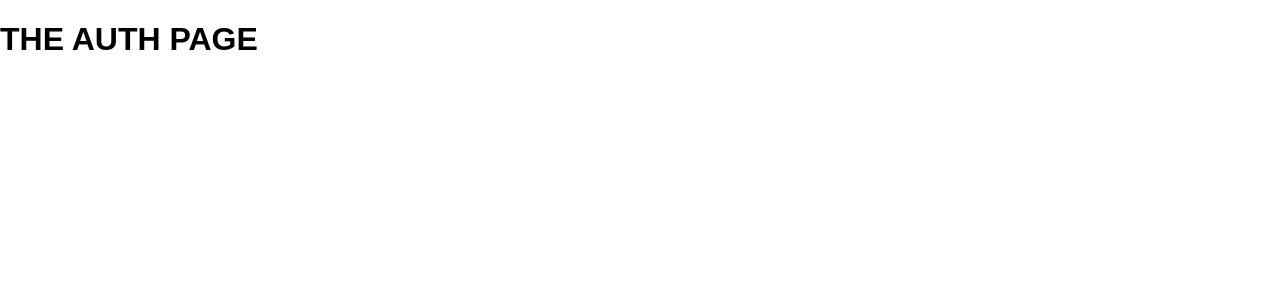
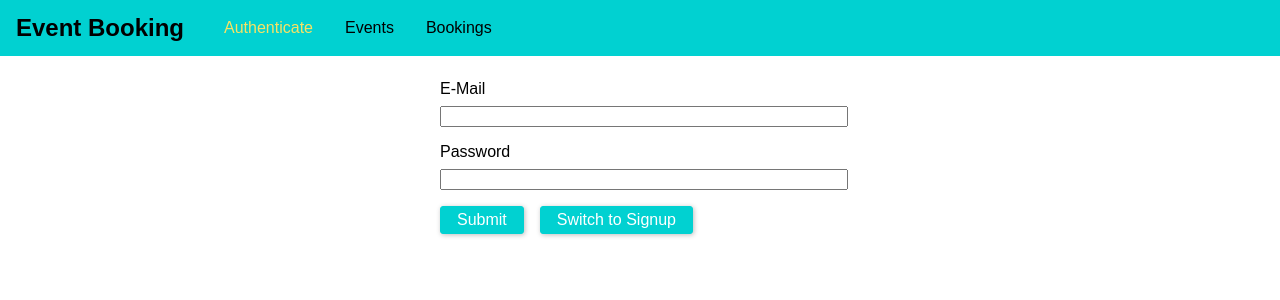
Before and after one commit to VanessaMora702/Event-Booking, a React (Create React App) app in the folder frontend/event-booking-react/: page /auth in a window 1280 px wide. Shown: the top 300 px of the page. Built offline with nearby package versions, Linux system fonts and the light colour scheme.

Commit message:
Created login form and styled it. Allow user to login or signup using graphQL api, added Cors headerr to the backend

```diff
--- a/frontend/event-booking-react/src/App.css
+++ b/frontend/event-booking-react/src/App.css
@@ -0,0 +1,3 @@
+.main-content {
+    margin: 4rem 2.5rem;
+  }
--- a/frontend/event-booking-react/src/App.js
+++ b/frontend/event-booking-react/src/App.js
@@ -4,17 +4,23 @@ import './App.css';
 import AuthPage from './pages/Auth';
 import EventPage from './pages/Event';
 import BookingPage from './pages/Booking';
+import MainNavigation from './components/Navigation/MainNavigation';
 
 
 function App() {
   return (
       <BrowserRouter>
+      <React.Fragment>
+      <MainNavigation/>
+        <main>
         <Switch>
         <Redirect from="/" to="/auth" exact/>
         <Route path="/auth" component={AuthPage}/>
         <Route path="/events" component={EventPage}/>
         <Route path="/bookings" component={BookingPage}/>
         </Switch>
+        </main>
+        </React.Fragment>
       </BrowserRouter>
   );
 }
--- a/frontend/event-booking-react/src/components/Navigation/MainNavigation.js
+++ b/frontend/event-booking-react/src/components/Navigation/MainNavigation.js
@@ -6,7 +6,7 @@ import './MainNavigation.css';
 const mainNavigation = props => (
   <header className="main-navigation">
     <div className="main-navigation__logo">
-      <h1>EasyEvent</h1>
+      <h1>Event Booking</h1>
     </div>
     <nav className="main-navigation__items">
       <ul>
--- /dev/null
+++ b/frontend/event-booking-react/src/pages/Auth.css
@@ -0,0 +1,38 @@
+
+.auth-form {
+    width: 25rem;
+    max-width: 80%;
+    margin: 5rem auto;
+  }
+
+  .form-control label,
+  .form-control input {
+    width: 100%;
+    display: block;
+  }
+
+  .form-control label {
+    margin-bottom: 0.5rem;
+  }
+
+  .form-control {
+    margin-bottom: 1rem;
+  }
+
+  .form-actions button {
+    background: #01d1d1;
+    font: inherit;
+    border: 1px solid #01d1d1;
+    border-radius: 3px;
+    padding: 0.25rem 1rem;
+    margin-right: 1rem;
+    box-shadow: 1px 1px 5px rgba(0, 0, 0, 0.26);
+    color: white;
+    cursor: pointer;
+  }
+
+  .form-actions button:hover,
+  .form-actions button:active {
+      background: #01a7a7;
+      border-color: #01a7a7;
+  }
--- a/frontend/event-booking-react/src/pages/Auth.js
+++ b/frontend/event-booking-react/src/pages/Auth.js
@@ -1,9 +1,100 @@
-import React, {Component} from 'react';
+import React, { Component } from 'react';
+
+import './Auth.css';
 
 class AuthPage extends Component {
-    render() {
-        return <h1>THE AUTH PAGE</h1>
-}
+  state = {
+    isLogin: true
+  };
+
+  constructor(props) {
+    super(props);
+    this.emailEl = React.createRef();
+    this.passwordEl = React.createRef();
+  }
+
+  switchModeHandler = () => {
+    this.setState(prevState => {
+      return { isLogin: !prevState.isLogin };
+    });
+  };
+
+  submitHandler = event => {
+    event.preventDefault();
+    const email = this.emailEl.current.value;
+    const password = this.passwordEl.current.value;
+    // trim email value to remove white space check length is empty then we have no email or no password
+    if (email.trim().length === 0 || password.trim().length === 0) {
+      return;
+    }
+
+    let requestBody = {
+      query: `
+        query {
+          login(email: "${email}", password: "${password}") {
+            userId
+            token
+            tokenExpiration
+          }
+        }
+      `
+    };
+
+    if (!this.state.isLogin) {
+      requestBody = {
+        query: `
+          mutation {
+            createUser(userInput: {email: "${email}", password: "${password}"}) {
+              _id
+              email
+            }
+          }
+        `
+      };
+    }
+    //fetch or axios
+    fetch('http://localhost:8000/graphql', {
+      method: 'POST',
+      body: JSON.stringify(requestBody),
+      headers: {
+        //   backend parse json
+        'Content-Type': 'application/json'
+      }
+    })
+      .then(res => {
+        if (res.status !== 200 && res.status !== 201) {
+          throw new Error('Failed!');
+        }
+        return res.json();
+      })
+      .then(resData => {
+        console.log(resData);
+      })
+      .catch(err => {
+        console.log(err);
+      });
+  };
+
+  render() {
+    return (
+      <form className="auth-form" onSubmit={this.submitHandler}>
+        <div className="form-control">
+          <label htmlFor="email">E-Mail</label>
+          <input type="email" id="email" ref={this.emailEl} />
+        </div>
+        <div className="form-control">
+          <label htmlFor="password">Password</label>
+          <input type="password" id="password" ref={this.passwordEl} />
+        </div>
+        <div className="form-actions">
+          <button type="submit">Submit</button>
+          <button type="button" onClick={this.switchModeHandler}>
+            Switch to {this.state.isLogin ? 'Signup' : 'Login'}
+          </button>
+        </div>
+      </form>
+    );
+  }
 }
 
 export default AuthPage;
```
